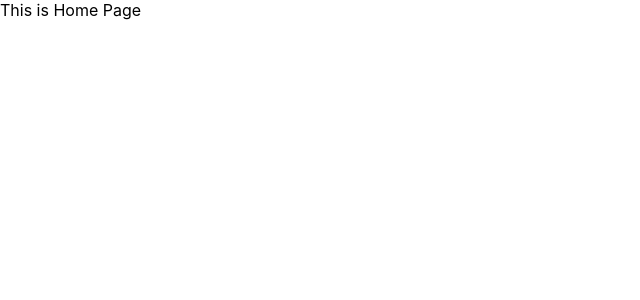
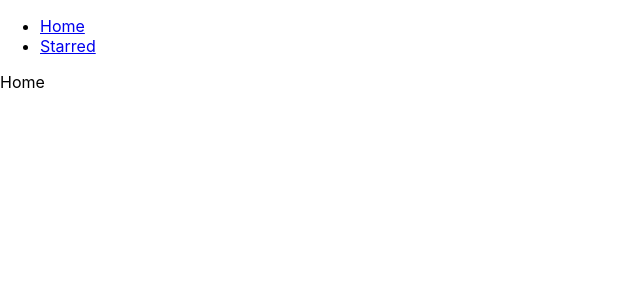
Before and after one commit to TARANjee/box-office, a React (Create React App) app: page / in a window 1280 px wide. Shown: the top 300 px of the page, without its empty margins (0-640 px from the left). Built offline with nearby package versions, Linux system fonts and the light colour scheme.

Commit message:
added Navbar and created pages Components

```diff
--- a/src/App.js
+++ b/src/App.js
@@ -1,15 +1,25 @@
 import React from 'react';
-import {Switch,Route} from 'react-router-dom';
+import { Switch, Route } from 'react-router-dom';
+import Navs from './Components/Navs';
+import Home from './Pages/Home';
+import Starred from './Pages/Starred';
 
 
 
 function App() {
   return (
-    <Switch>
-      <Route exact path="/">This is Home Page</Route>
-      <Route exact path="/starred">This is Starred Page</Route>
-      <Route>This is 404 Page</Route>
-    </Switch>
+    <div>
+
+      <Navs />
+
+      <Switch>
+        <Route exact path="/"><Home /></Route>
+        <Route exact path="/starred"><Starred /></Route>
+        <Route>
+          <div>Not Found</div>
+        </Route>
+      </Switch>
+    </div>
   );
 }
 
--- /dev/null
+++ b/src/Components/Navs.js
@@ -0,0 +1,25 @@
+import React from 'react'
+import { Link } from 'react-router-dom'
+
+const LINKS = [
+    { to: '/', text: 'Home' },
+    { to: '/starred', text: 'Starred' }
+]
+
+const Navs = () => {
+    return (
+        <div>
+            <ul>
+                {LINKS.map(item => (
+                    <li key={item.to}>
+                        <Link to={item.to}>{item.text}</Link>
+                    </li>
+                ))}
+
+
+            </ul>
+        </div>
+    )
+}
+
+export default Navs
--- /dev/null
+++ b/src/Pages/Home.js
@@ -0,0 +1,11 @@
+import React from 'react'
+
+const Home = () => {
+    return (
+        <div>
+            Home
+        </div>
+    )
+}
+
+export default Home
--- /dev/null
+++ b/src/Pages/Starred.js
@@ -0,0 +1,11 @@
+import React from 'react'
+
+const Starred = () => {
+    return (
+        <div>
+            Starred
+        </div>
+    )
+}
+
+export default Starred
```
Also changed, not shown: 1 other file (tests, documents, lock files or other folders).
